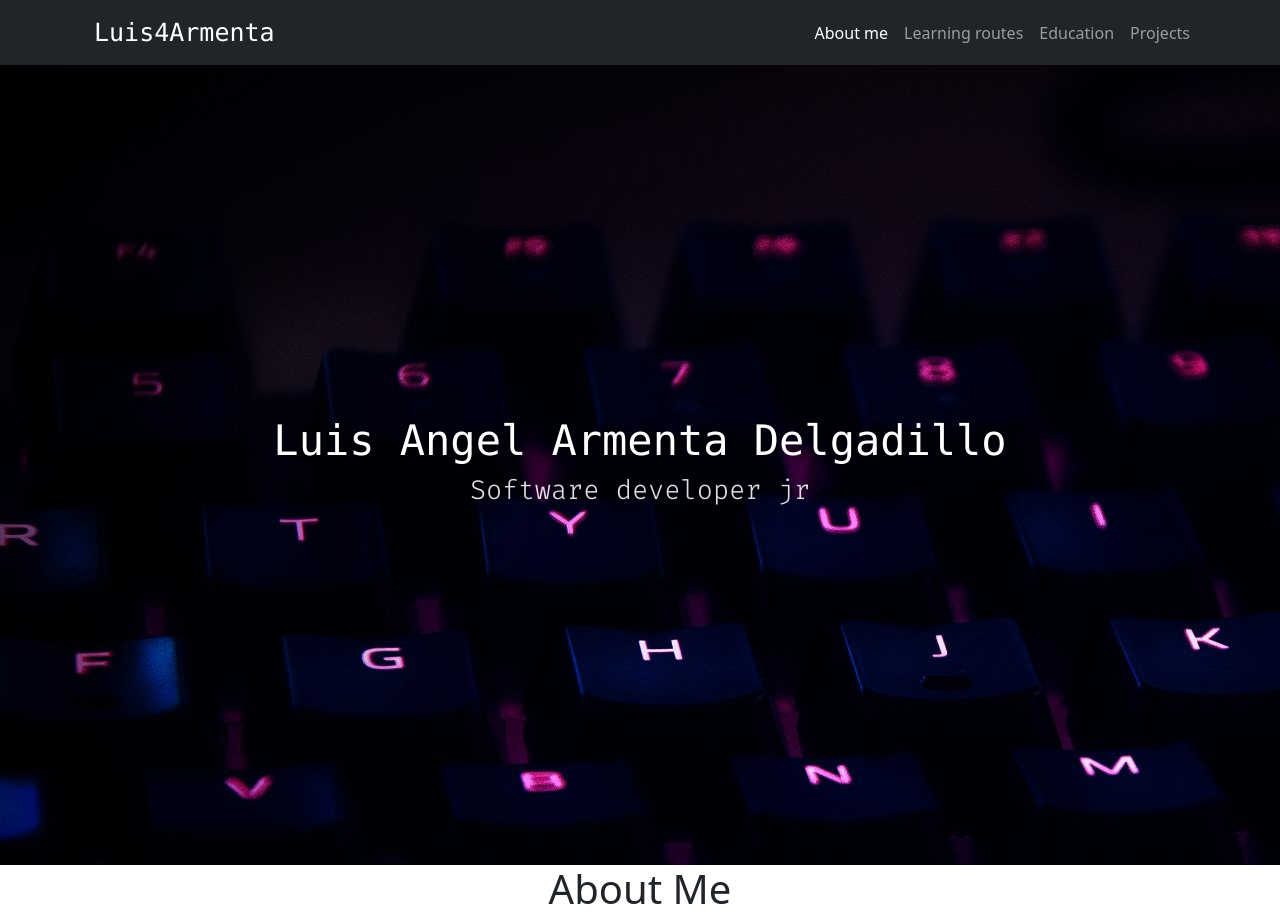
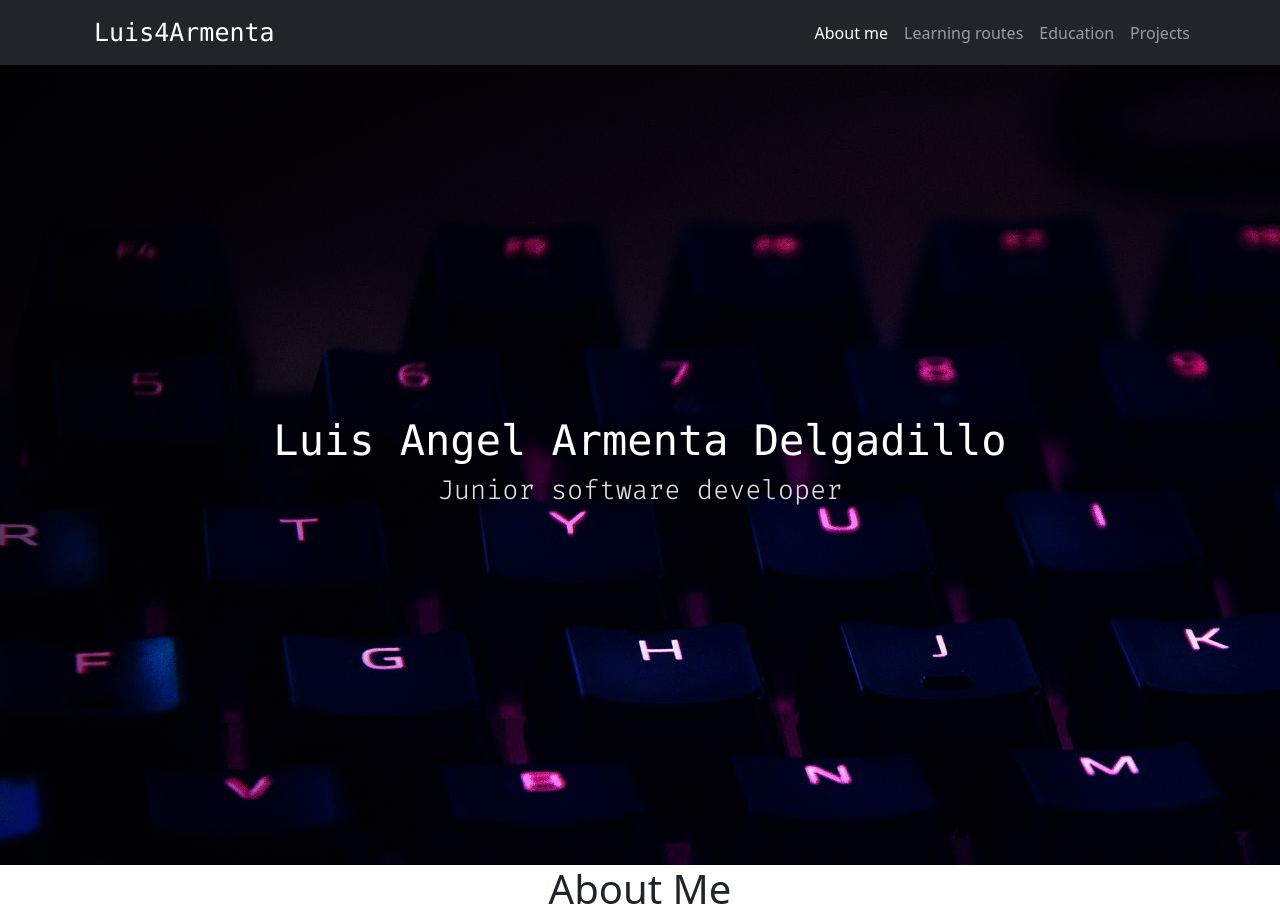
Before and after one commit to Luis4Armenta/Luis4Armenta.github.io, a plain HTML site: page index.html in a window 1280 px wide. Drawn offline with nearby package versions, Linux system fonts and the light colour scheme; some icons are missing; a web font is replaced by a local one.

Commit message:
title fix

```diff
--- a/index.html
+++ b/index.html
@@ -30,7 +30,7 @@
     <header class="d-flex" style="min-height: 460px;background: url(&quot;assets/img/anas-alshanti-feXpdV001o4-unsplash1.jpg?h=7d6c558abccfabb0ba16c50e7e21f809&quot;) repeat;max-height: none;height: 100%;">
         <div class="container d-grid align-content-center justify-content-xxl-center align-items-xxl-center">
             <h1 class="font-monospace fw-normal text-center text-white" style="font-family: 'Fira Code', monospace;font-size: 42px;">Luis Angel Armenta Delgadillo</h1>
-            <h1 class="fw-light text-center text-white" style="font-family: 'Fira Code', monospace;font-size: 27px;opacity: 0.87;">Software developer jr</h1>
+            <h1 class="fw-light text-center text-white" style="font-family: 'Fira Code', monospace;font-size: 27px;opacity: 0.87;">Junior software developer</h1>
         </div>
     </header>
     <section id="aboutme">
```
